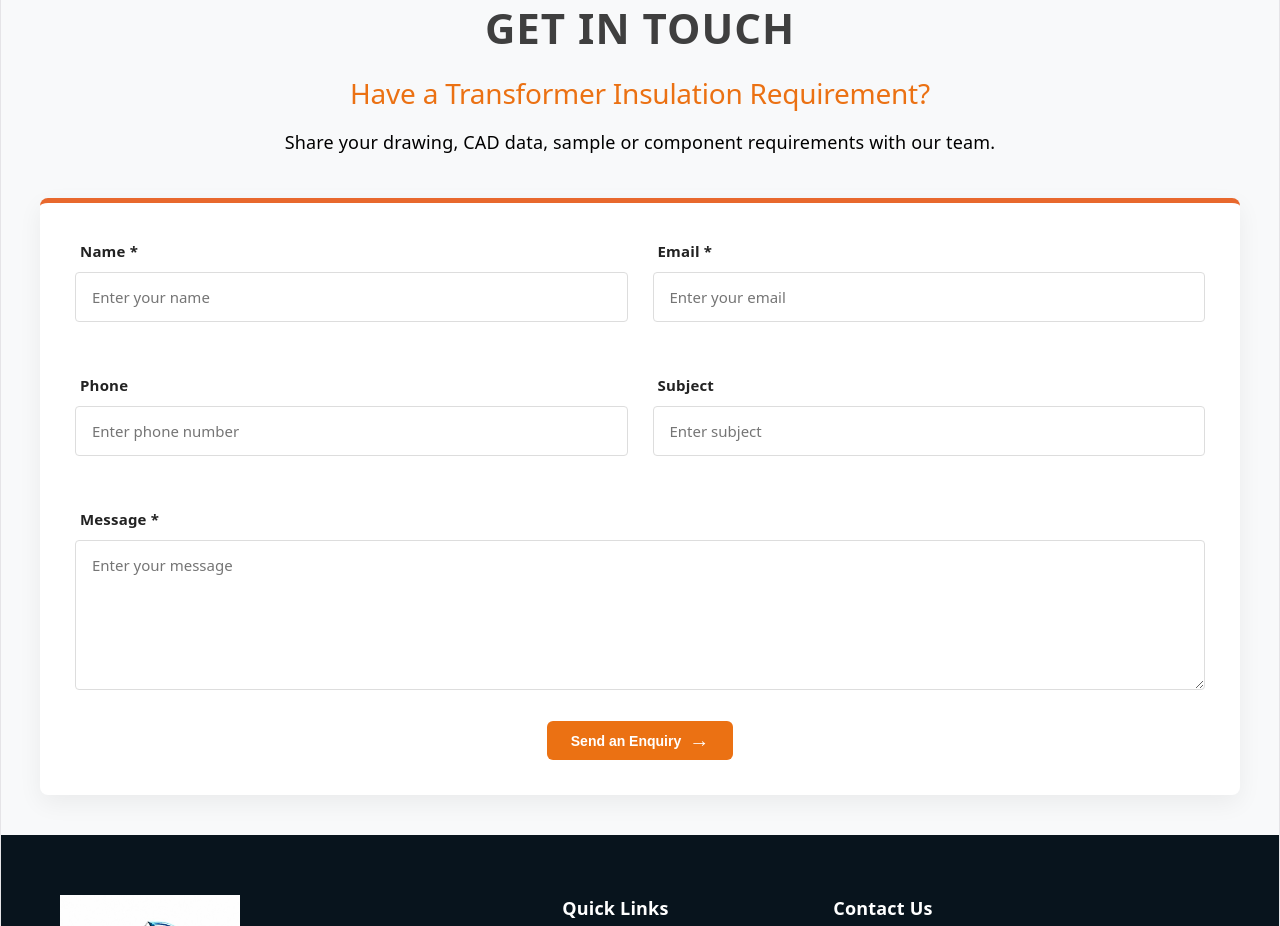
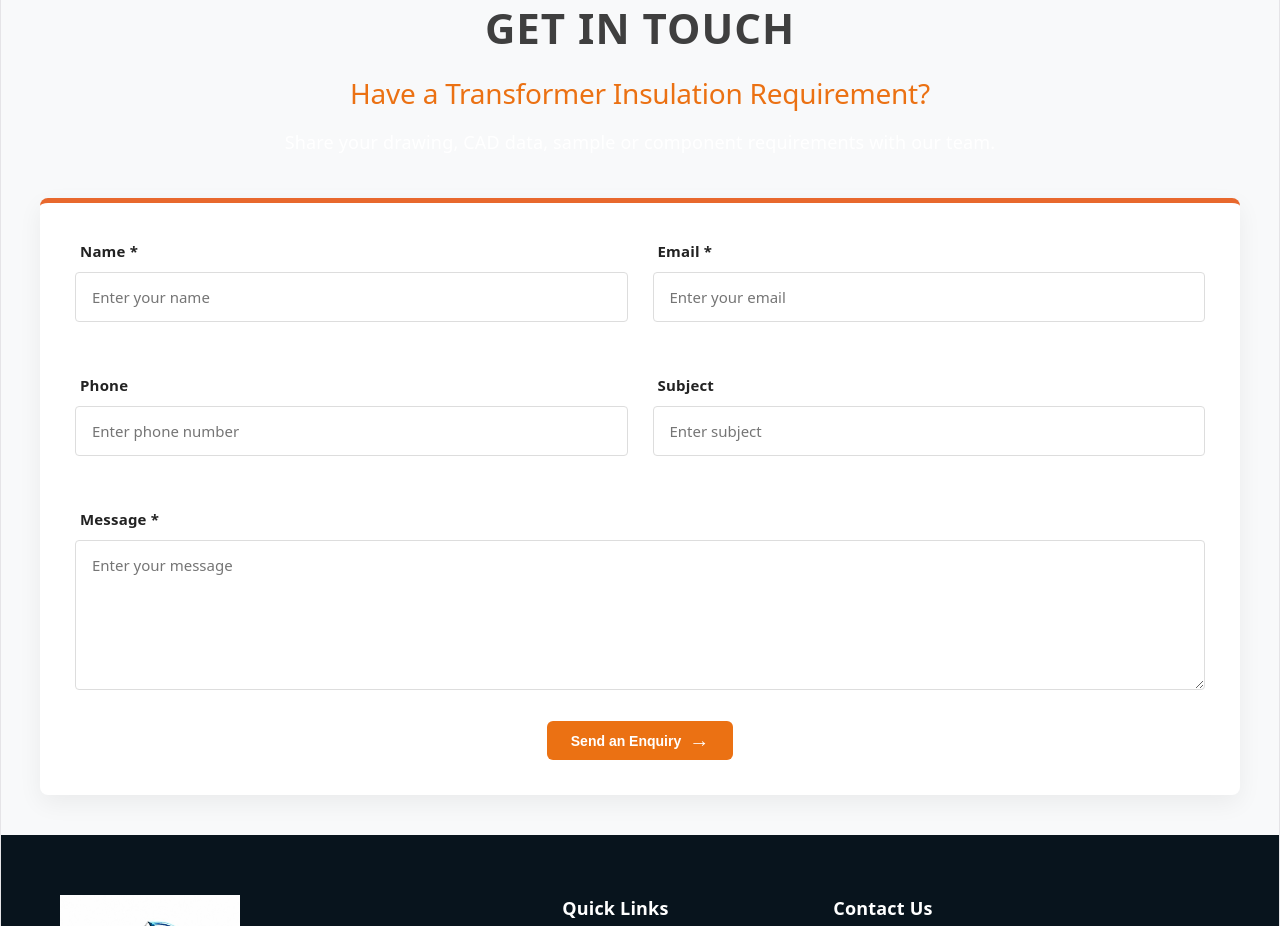
Before and after one commit to SunPune/deltatrafo, a React (Vite) app: page /contact-us in a window 1280 px wide. Shown: the part 1160-2086 px from the top of the page. Built offline with nearby package versions, Linux system fonts and the light colour scheme.

Commit message:
issue fixes

```diff
--- a/src/App.css
+++ b/src/App.css
@@ -527,7 +527,7 @@ a {
 
 .contact-section p {
   margin-bottom: 30px;
-  color: #000000;
+  color: #ffffff;
   font-size: 18px;
 }
 
--- a/src/pages/ProductListing.jsx
+++ b/src/pages/ProductListing.jsx
@@ -276,10 +276,10 @@ const ProductListing = () => {
           <div className="heading-overlay"></div>
 
           <div className="heading-content">
-            <h1>{productData?.title || "Our Products"}</h1>
-            <h2>{productData?.subtitle || "Transformer Insulation Parts & Accessories"}</h2>
+            <h1>{productData?.title || ""}</h1>
+            <h2>{productData?.subtitle || ""}</h2>
             <p>
-              {productData?.description || "Delta Trafo Manufacturer manufactures and supplies transformer insulation components for electrical and transformer industry applications. Components can be manufactured according to customer drawings, CAD data, samples, dimensions, material specifications and quantity requirements."}
+              {productData?.description || ""}
             </p>
           </div>
         </section>
```
Also changed, not shown: 1 other file (tests, documents, lock files or other folders).
